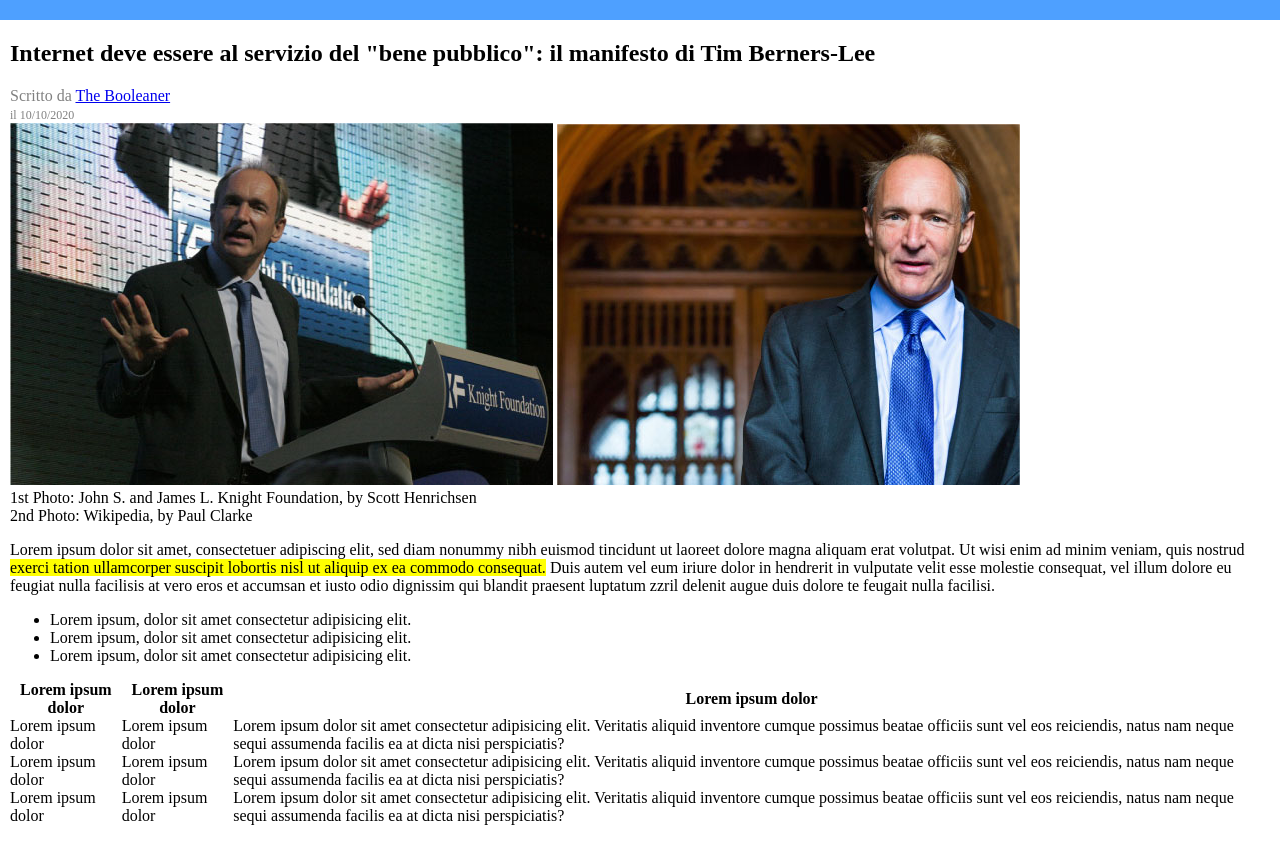
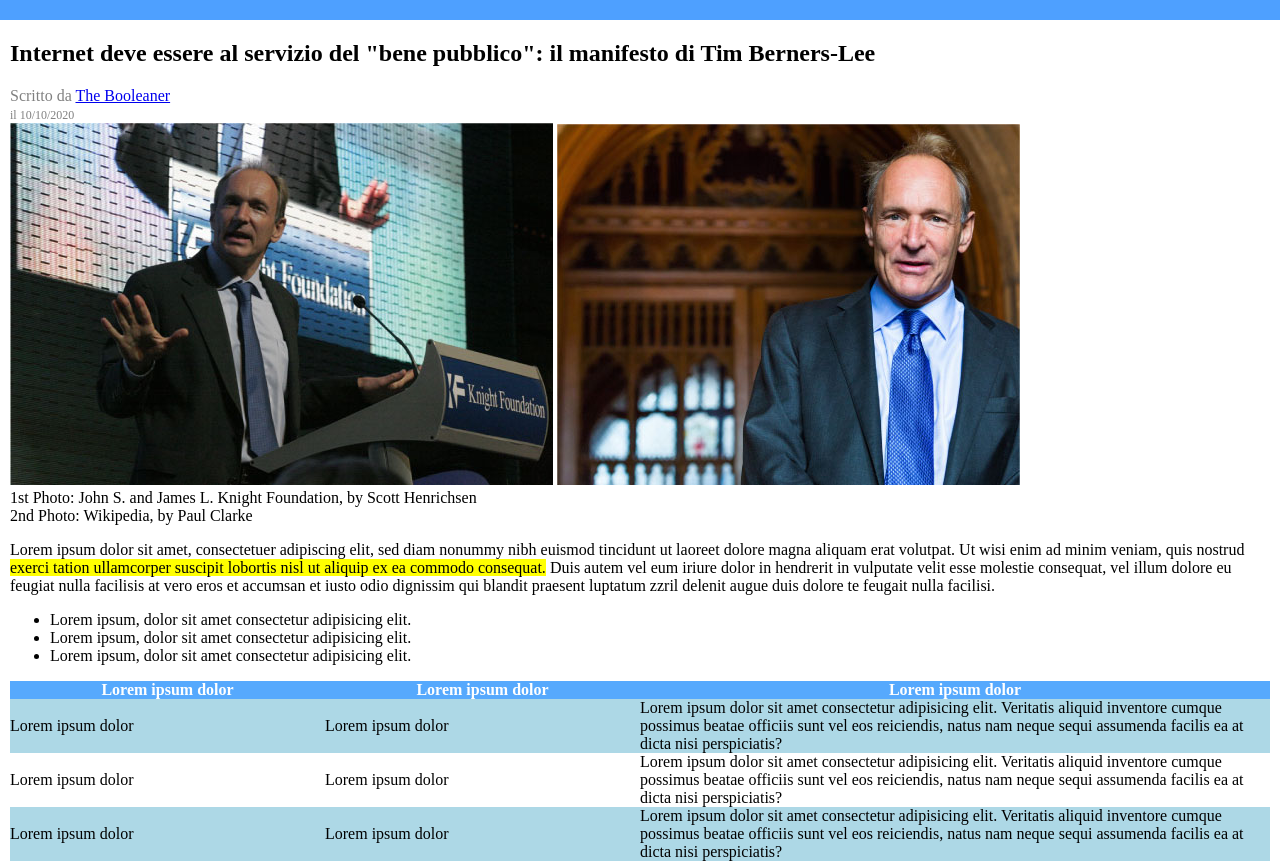
Before and after one commit to wallyari/html-css-booleaner, a plain HTML site: page index.html in a window 1280 px wide. Shown: the part 80-941 px from the top of the page. Before the commit the page ends 905 px from the top, so only its background shows below. Drawn offline with Linux system fonts and the light colour scheme.

Commit message:
Inserimento css table

```diff
--- a/CSS/style.css
+++ b/CSS/style.css
@@ -31,3 +31,21 @@ body{
     .text-bg-yellow{
         background-color: yellow;
     }
+    /* table */
+
+thead{
+    background-color: #56a9fd;
+    color: white;
+}
+
+th{
+    text-align: center;
+}
+
+.bg-blu{
+    background-color: lightblue;
+}
+
+#header-cell-blu{
+    width: 50%;
+}
```
